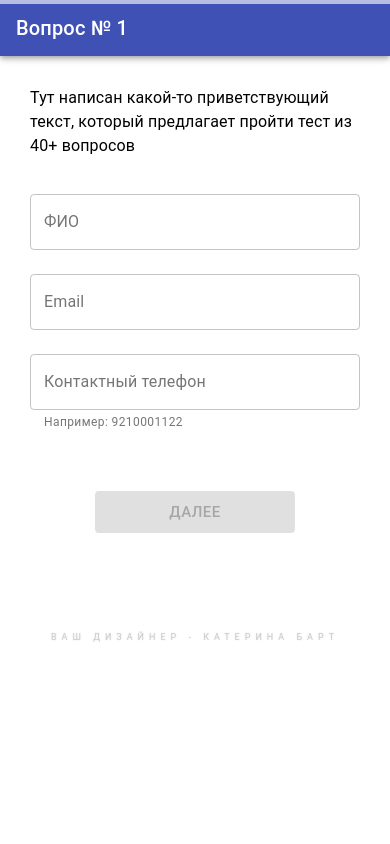
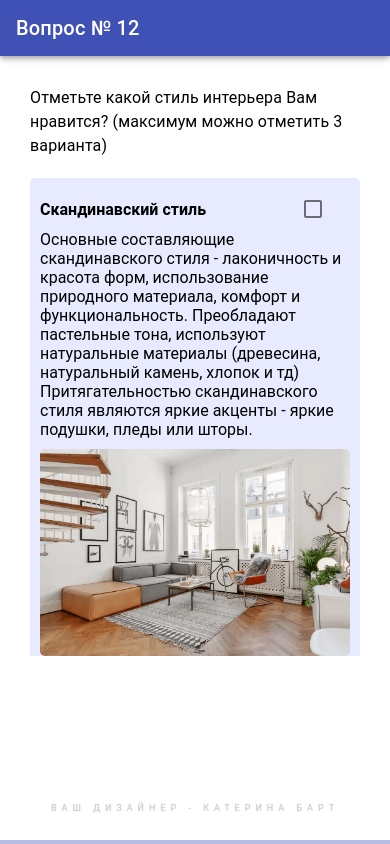
Before and after one commit to koolvi/questionnaire, a React (Create React App) app: page / in a window 390 px wide. Built offline with nearby package versions, Linux system fonts and the light colour scheme.

Commit message:
Внесены правки

```diff
--- a/src/Main.jsx
+++ b/src/Main.jsx
@@ -11,27 +11,27 @@ import mediaQueries from './mediaQueries';
 import AlertDialog from './components/AlertDialog';
 
 
-import Page1 from './pages/Page1';
-import Page2 from './pages/Page2';
-import Page3 from './pages/Page3';
-import Page4 from './pages/Page4';
-import Page5 from './pages/Page5';
-import Page6 from './pages/Page6';
-import Page7 from './pages/Page7';
-import Page8 from './pages/Page8';
-import Page9 from './pages/Page9';
-import Page10 from './pages/Page10';
-import Page11 from './pages/Page11';
+// import Page1 from './pages/Page1';
+// import Page2 from './pages/Page2';
+// import Page3 from './pages/Page3';
+// import Page4 from './pages/Page4';
+// import Page5 from './pages/Page5';
+// import Page6 from './pages/Page6';
+// import Page7 from './pages/Page7';
+// import Page8 from './pages/Page8';
+// import Page9 from './pages/Page9';
+// import Page10 from './pages/Page10';
+// import Page11 from './pages/Page11';
 import Page12 from './pages/Page12';
-import Page13 from './pages/Page13';
-import Page14 from './pages/Page14';
-import Page15 from './pages/Page15';
-import Page16 from './pages/Page16';
-import Page17 from './pages/Page17';
-import Page18 from './pages/Page18';
-import Page19 from './pages/Page19';
-import Page20 from './pages/Page20';
-import Page21 from './pages/Page21';
+// import Page13 from './pages/Page13';
+// import Page14 from './pages/Page14';
+// import Page15 from './pages/Page15';
+// import Page16 from './pages/Page16';
+// import Page17 from './pages/Page17';
+// import Page18 from './pages/Page18';
+// import Page19 from './pages/Page19';
+// import Page20 from './pages/Page20';
+// import Page21 from './pages/Page21';
 import Page22 from './pages/Page22';
 import Page23 from './pages/Page23';
 import Page24 from './pages/Page24';
@@ -74,27 +74,27 @@ const Main = (props) => {
   // текущий номер вопроса - в массиве, поэтому первый вопрос имеет номер 0
   const [currentQuestionNumber, setCurrentQuestNumber] = useState(0);
   const questionsArr = [
-    Page1,
-    Page2,
-    Page3,
-    Page4,
-    Page5,
-    Page6,
-    Page7,
-    Page8,
-    Page9,
-    Page10,
-    Page11,
+    // Page1,
+    // Page2,
+    // Page3,
+    // Page4,
+    // Page5,
+    // Page6,
+    // Page7,
+    // Page8,
+    // Page9,
+    // Page10,
+    // Page11,
     Page12,
-    Page13,
-    Page14,
-    Page15,
-    Page16,
-    Page17,
-    Page18,
-    Page19,
-    Page20,
-    Page21,
+    // Page13,
+    // Page14,
+    // Page15,
+    // Page16,
+    // Page17,
+    // Page18,
+    // Page19,
+    // Page20,
+    // Page21,
     Page22,
     Page23,
     Page24,
@@ -209,13 +209,24 @@ const Main = (props) => {
       {/* {window.innerHeight} */}
       {/* {window.outerHeight} */}
       <div className={classes.main}>
-        <div className={classes.progress}>
+        {(isMobile)
+          ? null
+          : (
+            <div className={classes.progress}>
+              <ProgressLinear
+                currentValue={answersArr.length + 1}
+                maxValue={47}
+                minValue={1}
+              />
+            </div>
+          )}
+        {/* <div className={classes.progress}>
           <ProgressLinear
             currentValue={answersArr.length + 1}
             maxValue={47}
             minValue={1}
           />
-        </div>
+        </div> */}
         {(isMobile)
           ? renderPage()
           : (
@@ -230,7 +241,19 @@ const Main = (props) => {
           )
         }
       </div>
-      <Footer />
+      <Footer>
+        {(isMobile)
+          ? (
+            <div className={classes.progress}>
+              <ProgressLinear
+                currentValue={answersArr.length + 1}
+                maxValue={47}
+                minValue={1}
+              />
+            </div>
+          )
+          : null}
+      </Footer>
     </div>
   );
 };
@@ -266,6 +289,10 @@ const styles = {
     width: '100%',
     position: 'fixed',
     top: 0,
+    [`@media ${mediaQueries.mobile}`]: {
+      bottom: 0,
+      top: 'initial',
+    },
   },
 };
 
--- a/src/components/Footer.jsx
+++ b/src/components/Footer.jsx
@@ -5,10 +5,11 @@ import mediaQueries from '../mediaQueries';
 
 
 const Footer = (props) => {
-  const { classes } = props;
+  const { classes, children } = props;
   return (
     <div className={classes.container}>
       <Typography variant="overline" className={classes.text}>Ваш дизайнер - Катерина Барт</Typography>
+      {children}
     </div>
   );
 };
@@ -21,6 +22,9 @@ const styles = {
     justifyContent: 'center',
     alignItems: 'center',
     marginTop: '40px',
+    position: 'fixed',
+    bottom: 0,
+    // background: 'red',
   },
   text: {
     color: '#9e9e9e',
--- a/src/components/QuestionCardLayout/index.jsx
+++ b/src/components/QuestionCardLayout/index.jsx
@@ -44,18 +44,16 @@ const styles = {
       flexDirection: 'column',
       minWidth: 'auto',
       maxWidth: 'auto',
+      position: 'fixed',
+      top: 0,
     },
   },
   contentContainer: {
     minHeight: '450px',
     maxHeight: '600px',
     overflowY: 'auto',
-    // height: '100%',
     display: 'flex',
     flexDirection: 'column',
-    // alignItems: 'center',
-    // paddingRight: '30px',
-    // paddingLeft: '30px',
     [`@media ${mediaQueries.mobile}`]: {
       height: 'auto',
       flex: 1,
@@ -68,7 +66,6 @@ const styles = {
     paddingTop: '30px',
     display: 'flex',
     flexDirection: 'column',
-    // height: '100%',
     flex: 1,
   },
 };
--- a/src/pages/Page10.jsx
+++ b/src/pages/Page10.jsx
@@ -93,14 +93,14 @@ const Page10 = (props) => {
         <div>
           {column1.variantAnswer.map(item => (
             <div className={classes.variantAnswer} key={item.id}>
-              <Typography variant="body2">
-                {item.name}
-              </Typography>
               <Counter
                 value={item.value}
                 // textLeft={item.name}
                 onClick={newValue => handleValue(item, newValue, column1, setColumn1)}
               />
+              <Typography variant="body2">
+                {item.name}
+              </Typography>
             </div>
           ))}
         </div>
@@ -108,14 +108,13 @@ const Page10 = (props) => {
         <div>
           {column2.variantAnswer.map(item => (
             <div className={classes.variantAnswer} key={item.id}>
+              <Counter
+                value={item.value}
+                onClick={newValue => handleValue(item, newValue, column2, setColumn2)}
+              />
               <Typography variant="body2">
                 {item.name}
               </Typography>
-              <Counter
-                value={item.value}
-                // textLeft={item.name}
-                onClick={newValue => handleValue(item, newValue, column2, setColumn2)}
-              />
             </div>
           ))}
         </div>
@@ -123,14 +122,13 @@ const Page10 = (props) => {
         <div>
           {column3.variantAnswer.map(item => (
             <div className={classes.variantAnswer} key={item.id}>
+              <Counter
+                value={item.value}
+                onClick={newValue => handleValue(item, newValue, column3, setColumn3)}
+              />
               <Typography variant="body2">
                 {item.name}
               </Typography>
-              <Counter
-                value={item.value}
-                // textLeft={item.name}
-                onClick={newValue => handleValue(item, newValue, column3, setColumn3)}
-              />
             </div>
           ))}
         </div>
@@ -156,10 +154,12 @@ const Page10 = (props) => {
           </div>
         </div>
       </div>
+      {/* <div className={classes.button}> */}
       <Button
         // disabled={checkEmptyAnswer()}
         onClick={() => getListOfRequiredPremises()}
       />
+      {/* </div> */}
     </QuestionCardLayout>
   );
 };
@@ -179,34 +179,38 @@ const styles = {
     display: 'flex',
     alignItems: 'flex-start',
     flexDirection: 'column',
+    [`@media ${mediaQueries.mobile}`]: {
+      width: '100%',
+    },
   },
   allVariantsAnswers: {
     display: 'grid',
-    gridTemplateColumns: '250px 200px 200px',
-    // gridTemplateRows: 'repeat(8, 30px)',
+    gridTemplateColumns: '250px 200px 250px',
     gridColumnGap: '40px',
     [`@media ${mediaQueries.mobile}`]: {
-      gridTemplateColumns: '300px',
-      gridTemplateRows: 'repeat(22, 40px)',
-      gridColumnGap: '0px',
+      // background: 'red',
+      display: 'flex',
+      flexDirection: 'column',
+      width: '100%',
     },
-    // display: 'flex',
-    // flexWrap: 'wrap',
   },
   variantAnswer: {
-    // background: 'gray',
     display: 'flex',
     alignItems: 'center',
-    justifyContent: 'space-between',
-    // width: '50%',
-    // marginBottom: '10px',
-    // [`@media ${mediaQueries.mobile}`]: {
-    //   width: '50%',
-    // },
+    justifyContent: 'flex-start',
   },
   comments: {
     width: '100%',
   },
+  // button: {
+  //   [`@media ${mediaQueries.mobile}`]: {
+  //     position: 'fixed',
+  //     bottom: 70,
+  //     display: 'flex',
+  //     justifyContent: 'center',
+  //     width: '100%',
+  //   },
+  // },
 };
 
 export default withStyles(styles)(Page10);
--- /dev/null
+++ b/src/pages/Page12/ItemCard.jsx
@@ -0,0 +1,67 @@
+import React from 'react';
+import { withStyles } from '@material-ui/core/styles';
+import CheckboxLabel from '../../components/CheckboxLabel';
+
+
+const ItemCard = (props) => {
+  const {
+    classes,
+    item,
+    handleNameChecked,
+    disabledCheckbox,
+  } = props;
+
+
+  return (
+    <div
+      className={classes.container}
+      key={item.id}
+    >
+      <div className={classes.nameAndCheckbox}>
+        <div className={classes.name}>{item.name}</div>
+        <CheckboxLabel
+          disabled={(item.checked === true) ? false : disabledCheckbox}
+          checked={item.checked}
+          // label={item.name}
+          onChange={() => handleNameChecked(item.id)}
+        />
+      </div>
+      <div className={classes.description}>{item.description}</div>
+      <img className={classes.image} src={item.imgSrc} alt="img" />
+    </div>
+  );
+};
+
+const styles = {
+  container: {
+    width: '100%',
+    display: 'flex',
+    flexDirection: 'column',
+    marginBottom: '20px',
+    background: '#e8ebff',
+    borderRadius: '5px',
+    paddingBottom: '10px',
+    paddingTop: '10px',
+    paddingLeft: '10px',
+    paddingRight: '10px',
+  },
+  nameAndCheckbox: {
+    display: 'flex',
+    justifyContent: 'space-between',
+    alignItems: 'center',
+  },
+  name: {
+    fontWeight: 600,
+  },
+  description: {
+    // fontSize: '13px',
+    marginBottom: '10px',
+    // textAlign: 'justify',
+  },
+  image: {
+    width: '100%',
+    borderRadius: '5px',
+  },
+};
+
+export default withStyles(styles)(ItemCard);
--- a/src/pages/Page12/index.jsx
+++ b/src/pages/Page12/index.jsx
@@ -3,6 +3,7 @@
 //
 import React, { useState } from 'react';
 import { withStyles } from '@material-ui/core/styles';
+import useMediaQuery from '@material-ui/core/useMediaQuery';
 // import Typography from '@material-ui/core/Typography';
 // import HelpIcon from '@material-ui/icons/Help';
 // import Popover from '@material-ui/core/Popover';
@@ -11,6 +12,7 @@ import Button from '../../components/Button';
 import mediaQueries from '../../mediaQueries';
 import QuestionCardLayout from '../../components/QuestionCardLayout/index';
 // import CheckboxLabel from '../../components/CheckboxLabel';
+import ItemCard from './ItemCard';
 import ItemWithPopover from './ItemWithPopover';
 
 import scandinavian from './images/scandinavian.png';
@@ -144,6 +146,7 @@ const Page12 = (props) => {
     ],
     comments: '',
   });
+  const isMobile = useMediaQuery(mediaQueries.mobile);
 
   const handleNameChecked = (selectedId) => {
     const newAnswer = answer.answer.map((item) => {
@@ -153,6 +156,7 @@ const Page12 = (props) => {
           name: item.name,
           imgSrc: item.imgSrc,
           checked: !item.checked,
+          description: item.description,
         };
       }
       return item;
@@ -178,13 +182,24 @@ const Page12 = (props) => {
   const renderContent = () => {
     return (
       <div className={classes.allListItems}>
-        {answer.answer.map(item => (
-          <ItemWithPopover
-            disabledCheckbox={canSelectStyle()}
-            item={item}
-            handleNameChecked={handleNameChecked}
-          />
-        ))}
+        {(isMobile)
+          ? (
+            answer.answer.map(item => (
+              <ItemCard
+                disabledCheckbox={canSelectStyle()}
+                item={item}
+                handleNameChecked={handleNameChecked}
+              />
+            )))
+          : (
+            answer.answer.map(item => (
+              <ItemWithPopover
+                disabledCheckbox={canSelectStyle()}
+                item={item}
+                handleNameChecked={handleNameChecked}
+              />
+            )))
+        }
       </div>
     );
   };
--- a/src/pages/Page22.jsx
+++ b/src/pages/Page22.jsx
@@ -70,14 +70,14 @@ const Page22 = (props) => {
         <div>
           {column1.variantAnswer.map(item => (
             <div className={classes.variantAnswer} key={item.id}>
-              <Typography variant="body2">
-                {item.name}
-              </Typography>
               <Counter
                 value={item.value}
                 // textLeft={item.name}
                 onClick={newValue => handleValue(item, newValue, column1, setColumn1)}
               />
+              <Typography variant="body2">
+                {item.name}
+              </Typography>
             </div>
           ))}
         </div>
@@ -85,14 +85,14 @@ const Page22 = (props) => {
         <div>
           {column2.variantAnswer.map(item => (
             <div className={classes.variantAnswer} key={item.id}>
-              <Typography variant="body2">
-                {item.name}
-              </Typography>
               <Counter
                 value={item.value}
                 // textLeft={item.name}
                 onClick={newValue => handleValue(item, newValue, column2, setColumn2)}
               />
+              <Typography variant="body2">
+                {item.name}
+              </Typography>
             </div>
           ))}
         </div>
@@ -100,14 +100,14 @@ const Page22 = (props) => {
         <div>
           {column3.variantAnswer.map(item => (
             <div className={classes.variantAnswer} key={item.id}>
-              <Typography variant="body2">
-                {item.name}
-              </Typography>
               <Counter
                 value={item.value}
                 // textLeft={item.name}
                 onClick={newValue => handleValue(item, newValue, column3, setColumn3)}
               />
+              <Typography variant="body2">
+                {item.name}
+              </Typography>
             </div>
           ))}
         </div>
@@ -153,6 +153,9 @@ const styles = {
     display: 'flex',
     alignItems: 'flex-start',
     flexDirection: 'column',
+    [`@media ${mediaQueries.mobile}`]: {
+      width: '100%',
+    },
   },
   allVariantsAnswers: {
     display: 'grid',
@@ -160,9 +163,12 @@ const styles = {
     // gridTemplateRows: 'repeat(8, 30px)',
     gridColumnGap: '40px',
     [`@media ${mediaQueries.mobile}`]: {
-      gridTemplateColumns: '300px',
-      gridTemplateRows: 'repeat(22, 40px)',
-      gridColumnGap: '0px',
+      // gridTemplateColumns: '300px',
+      // gridTemplateRows: 'repeat(22, 40px)',
+      // gridColumnGap: '0px',
+      display: 'flex',
+      flexDirection: 'column',
+      width: '100%',
     },
     // display: 'flex',
     // flexWrap: 'wrap',
@@ -171,7 +177,8 @@ const styles = {
     // background: 'gray',
     display: 'flex',
     alignItems: 'center',
-    justifyContent: 'space-between',
+    justifyContent: 'flex-start',
+    width: '100%',
     // width: '50%',
     // marginBottom: '10px',
     // [`@media ${mediaQueries.mobile}`]: {
```
